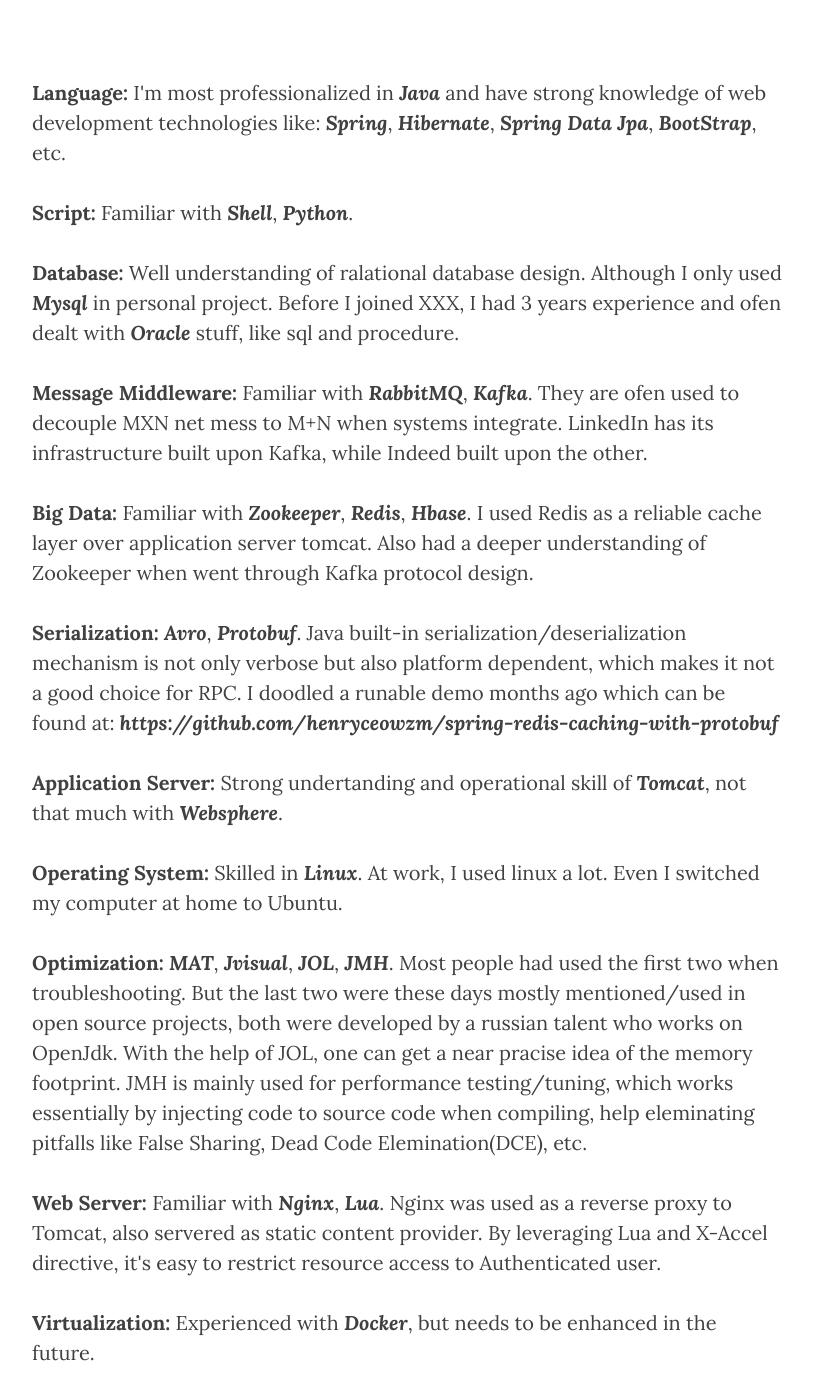
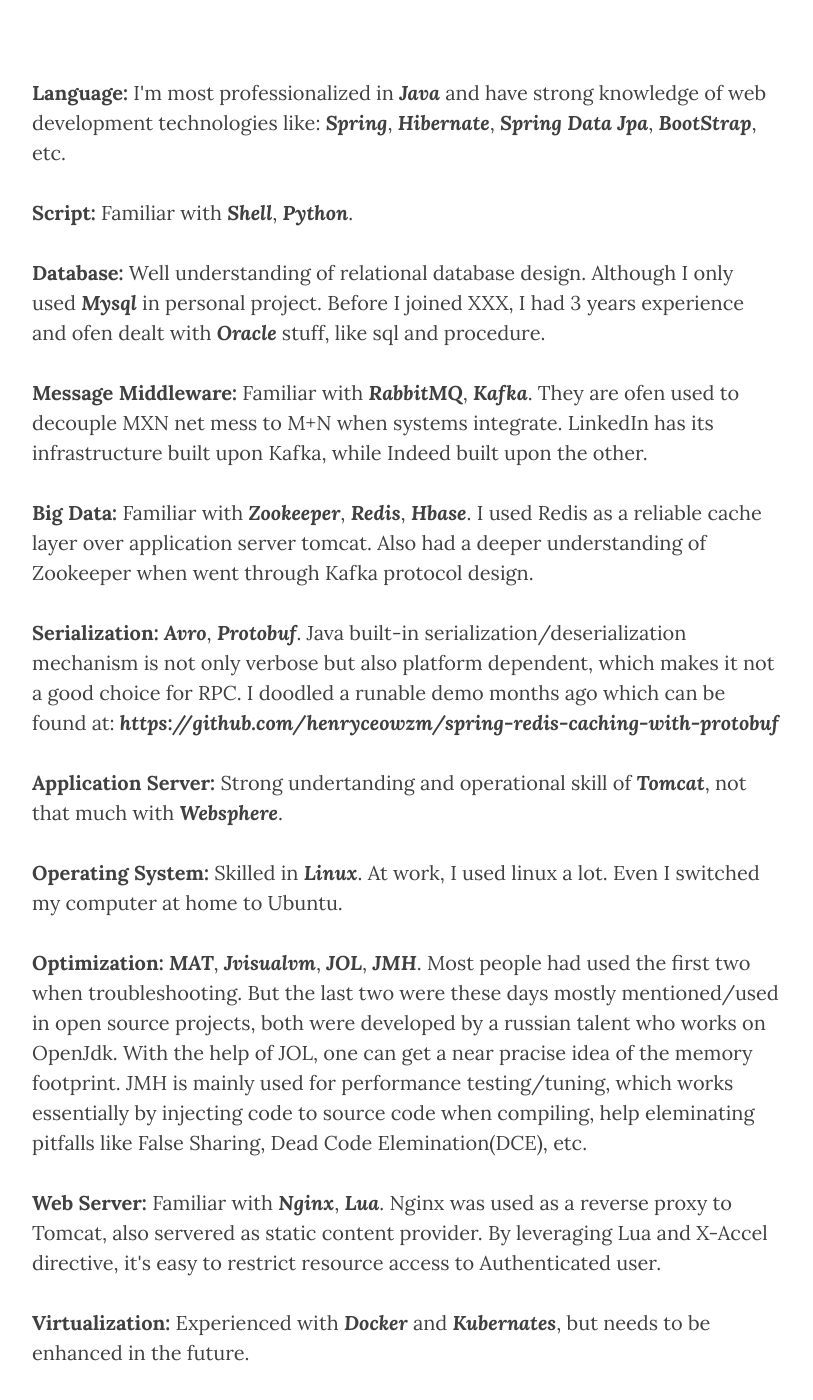
Before and after one commit to henryceowzm/henryceowzm.github.io, a Jekyll site: the page built from about.html, in a window 1280 px wide and 1400 px high, scrolled down 450 px. Shown: the whole window, without its empty margins (233-1046 px from the left). Built offline with Jekyll 4.4.1, drawn with Linux system fonts in a browser that asks for light colours; nearby versions of some CDN libraries; some of the changed text lies outside the part shown.

Commit message:
minor update

```diff
--- a/about.html
+++ b/about.html
@@ -9,7 +9,7 @@ header-img: "img/about-bg.jpg"
 
 <p><b>Script:</b> Familiar with <b><i>Shell</i></b>, <b><i>Python</i></b>.</p>
 
-<p><b>Database:</b> Well understanding of ralational database design. Although I only used <b><i>Mysql</i></b> in personal project. Before I joined XXX, I had 3 years experience and ofen dealt with <b><i>Oracle</i></b> stuff, like sql and procedure.</p>
+<p><b>Database:</b> Well understanding of relational database design. Although I only used <b><i>Mysql</i></b> in personal project. Before I joined XXX, I had 3 years experience and ofen dealt with <b><i>Oracle</i></b> stuff, like sql and procedure.</p>
 
 <p><b>Message Middleware:</b> Familiar with <b><i>RabbitMQ</i></b>, <b><i>Kafka</i></b>. They are ofen used to decouple MXN net mess to M+N when systems integrate. LinkedIn has its infrastructure built upon Kafka, while Indeed built upon the other.</p>
 
@@ -22,15 +22,15 @@ header-img: "img/about-bg.jpg"
 
 <p><b>Operating System:</b> Skilled in <b><i>Linux</i></b>. At work, I used linux a lot. Even I switched my computer at home to Ubuntu.</p>
 
-<p><b>Optimization:</b> <b><i>MAT</i></b>, <b><i>Jvisual</i></b>, <b><i>JOL</i></b>, <b><i>JMH</i></b>. Most people had used the first two when troubleshooting. But the last two were these days mostly mentioned/used in open source projects, both were developed by a russian talent who works on OpenJdk. With the help of JOL, one can get a near pracise idea of the memory footprint. JMH is mainly used for performance testing/tuning, which works essentially by injecting code to source code when compiling, help eleminating pitfalls like False Sharing, Dead Code Elemination(DCE), etc.</p>
+<p><b>Optimization:</b> <b><i>MAT</i></b>, <b><i>Jvisualvm</i></b>, <b><i>JOL</i></b>, <b><i>JMH</i></b>. Most people had used the first two when troubleshooting. But the last two were these days mostly mentioned/used in open source projects, both were developed by a russian talent who works on OpenJdk. With the help of JOL, one can get a near pracise idea of the memory footprint. JMH is mainly used for performance testing/tuning, which works essentially by injecting code to source code when compiling, help eleminating pitfalls like False Sharing, Dead Code Elemination(DCE), etc.</p>
 
 <p><b>Web Server:</b> Familiar with <b><i>Nginx</i></b>, <b><i>Lua</i></b>. Nginx was used as a reverse proxy to Tomcat, also servered as static content provider. By leveraging Lua and X-Accel directive, it's easy to restrict resource access to Authenticated user.</p>
 
-<p><b>Virtualization:</b> Experienced with <b><i>Docker</i></b>, but needs to be enhanced in the future.</p>
+<p><b>Virtualization:</b> Experienced with <b><i>Docker</i></b> and <b><i>Kubernates</i></b>, but needs to be enhanced in the future.</p>
 
 <p><b>Methodology:</b> <b><i>Clean Code</i></b>, self-descriptive class and method, which is much more readable and mantainable, also shows better performance gain under hotspot jvm as which likes small methods. For me the best way is to find excellent small open source projects(like <b><i>disruptor</i></b>), try their examples, read source code and use them in project.</p>
 
-<p><b>Text Search Engine:</b> <b><i>Elastic Search</i></b> and <b><i>Lucene</i></b>. Before I joined XXX, I used Lucene as text search engine in address searching, which would be used when placing broudband order at China Telcom service desktop.</p>
+<p><b>Text Search Engine:</b> <b><i>ElasticSearch</i></b> and <b><i>Lucene</i></b>. Before I joined XXX, I used Lucene as text search engine in address searching, which would be used when placing broudband order at China Telcom service desktop.</p>
 
 <p><b>Wireless Smart Kettle Project:</b><br>
 1. A self-driven project initiated by me and my friend<br>
```
